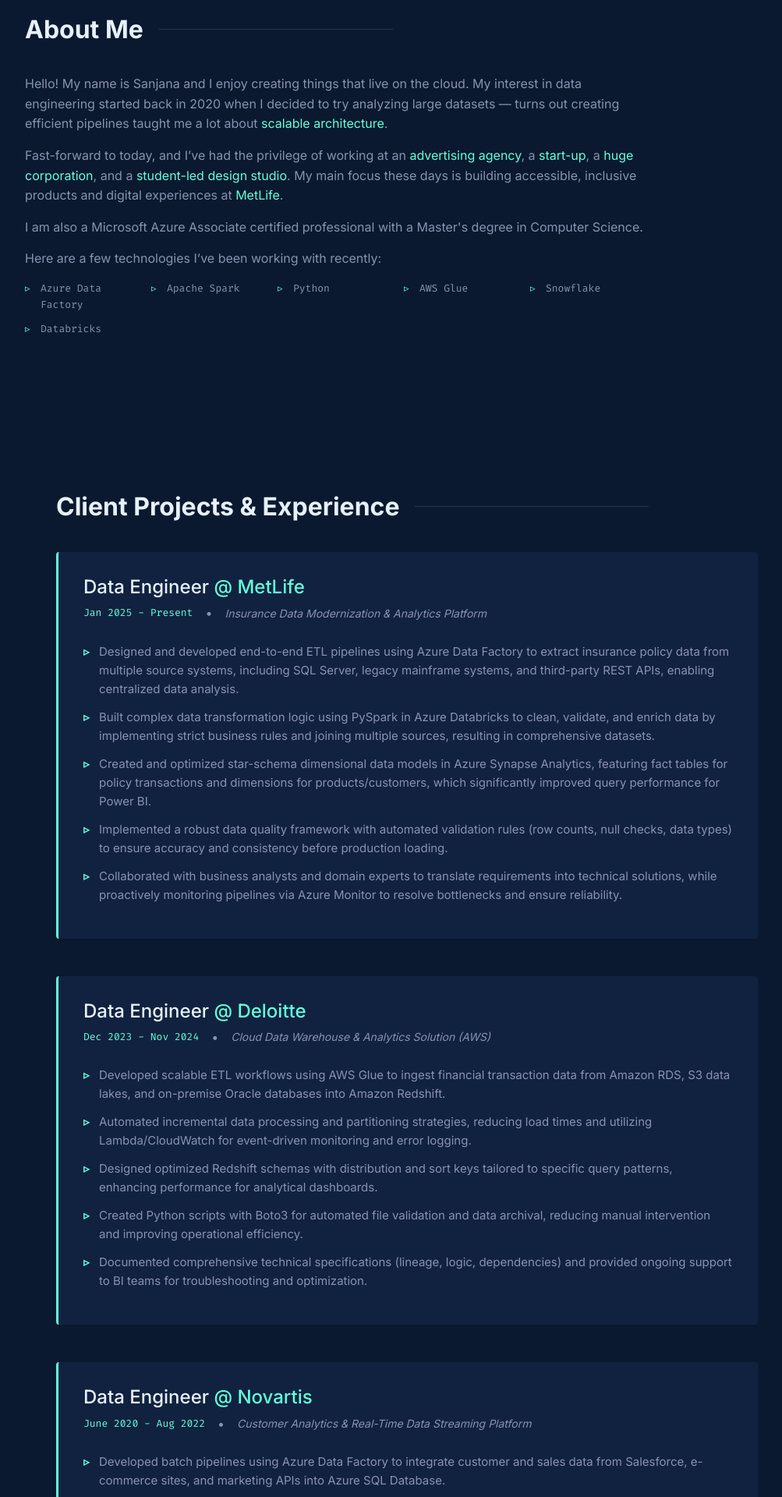
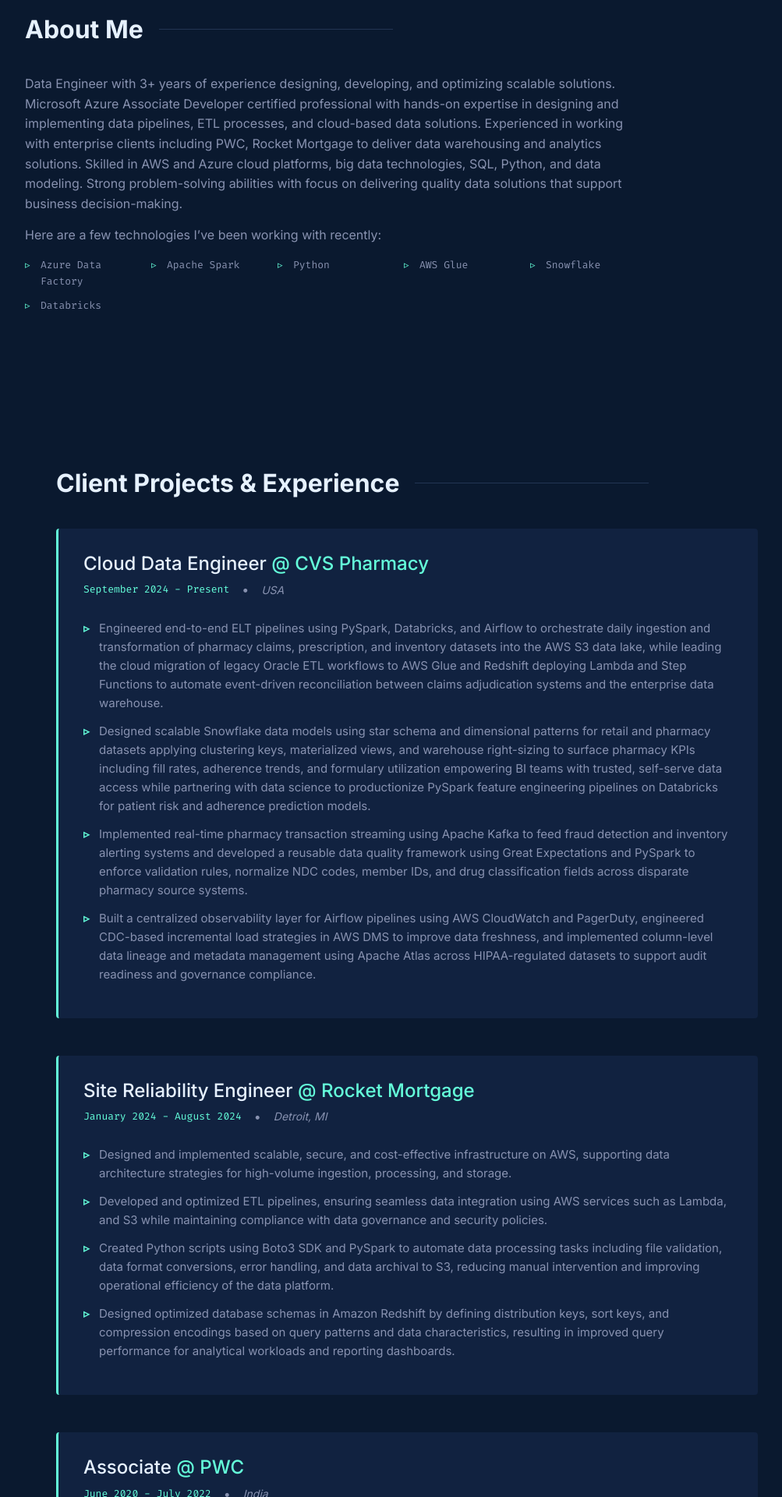
Before and after one commit to sanjanareddy17/Portfolio, a React (Vite) app: page / in a window 1280 px wide. Shown: the part 880-2800 px from the top of the page at 78% size, without its empty margins (118-1121 px from the left). Built offline with nearby package versions, Linux system fonts and the light colour scheme.

Commit message:
feat: updated portfolio with CVS experience, education component, and new data

```diff
--- a/src/App.jsx
+++ b/src/App.jsx
@@ -4,6 +4,7 @@
 import Experience from './components/Experience';
 import Projects from './components/Projects';
 import Skills from './components/Skills';
+import Education from './components/Education';
 import Contact from './components/Contact';
 import Background from './components/Background';
 import { resumeData } from './data';
@@ -20,6 +21,7 @@
         <Experience data={resumeData.experience} />
         <Projects data={resumeData.projects} />
         <Skills data={resumeData.skills} />
+        <Education education={resumeData.education} certifications={resumeData.certifications} />
         <Contact data={resumeData.personal} />
       </div>
 
--- a/src/components/About.jsx
+++ b/src/components/About.jsx
@@ -9,14 +9,9 @@
                 <div style={{ maxWidth: '800px' }}>
                     <div>
                         <p style={{ marginBottom: '15px', color: 'var(--text-secondary)' }}>
-                            Hello! My name is Sanjana and I enjoy creating things that live on the cloud. My interest in data engineering started back in 2020 when I decided to try analyzing large datasets — turns out creating efficient pipelines taught me a lot about <span className="highlight">scalable architecture</span>.
+                            {data.summary}
                         </p>
-                        <p style={{ marginBottom: '15px', color: 'var(--text-secondary)' }}>
-                            Fast-forward to today, and I’ve had the privilege of working at an <span className="highlight">advertising agency</span>, a <span className="highlight">start-up</span>, a <span className="highlight">huge corporation</span>, and a <span className="highlight">student-led design studio</span>. My main focus these days is building accessible, inclusive products and digital experiences at <span className="highlight">MetLife</span>.
-                        </p>
-                        <p style={{ marginBottom: '15px', color: 'var(--text-secondary)' }}>
-                            I am also a Microsoft Azure Associate certified professional with a Master's degree in Computer Science.
-                        </p>
+
                         <p style={{ marginBottom: '15px', color: 'var(--text-secondary)' }}>Here are a few technologies I’ve been working with recently:</p>
                         <ul style={{
                             display: 'grid',
--- /dev/null
+++ b/src/components/Education.jsx
@@ -0,0 +1,67 @@
+import { motion } from 'framer-motion';
+
+const Education = ({ education, certifications }) => {
+    return (
+        <section id="education" style={{ maxWidth: '900px' }}>
+            <div>
+                <h2 className="section-title">Education & Certifications</h2>
+
+                <div style={{ display: 'grid', gridTemplateColumns: 'repeat(auto-fit, minmax(300px, 1fr))', gap: '2rem' }}>
+                    {/* Education */}
+                    <div>
+                        <h3 style={{ fontSize: '20px', color: 'var(--text-primary)', marginBottom: '1.5rem' }}>Education</h3>
+                        <div style={{ display: 'flex', flexDirection: 'column', gap: '1.5rem' }}>
+                            {education.map((edu, index) => (
+                                <motion.div
+                                    key={index}
+                                    initial={{ opacity: 0, y: 20 }}
+                                    whileInView={{ opacity: 1, y: 0 }}
+                                    transition={{ duration: 0.5, delay: index * 0.1 }}
+                                    viewport={{ once: true }}
+                                    style={{
+                                        backgroundColor: 'var(--bg-secondary)',
+                                        padding: '1.5rem',
+                                        borderRadius: '4px',
+                                        borderLeft: '3px solid var(--accent)'
+                                    }}
+                                >
+                                    <h4 style={{ fontSize: '18px', marginBottom: '8px', color: 'var(--text-primary)' }}>{edu.degree}</h4>
+                                    <p style={{ color: 'var(--text-secondary)', marginBottom: '4px' }}>{edu.school}</p>
+                                    <p style={{ fontFamily: 'var(--font-mono)', fontSize: '13px', color: 'var(--accent)', margin: 0 }}>{edu.year}</p>
+                                </motion.div>
+                            ))}
+                        </div>
+                    </div>
+
+                    {/* Certifications */}
+                    <div>
+                        <h3 style={{ fontSize: '20px', color: 'var(--text-primary)', marginBottom: '1.5rem' }}>Certifications</h3>
+                        <div style={{ display: 'flex', flexDirection: 'column', gap: '1rem' }}>
+                            {certifications.map((cert, index) => (
+                                <motion.div
+                                    key={index}
+                                    initial={{ opacity: 0, x: -20 }}
+                                    whileInView={{ opacity: 1, x: 0 }}
+                                    transition={{ duration: 0.5, delay: index * 0.1 }}
+                                    viewport={{ once: true }}
+                                    style={{
+                                        display: 'flex',
+                                        alignItems: 'center',
+                                        padding: '1rem',
+                                        backgroundColor: 'var(--bg-secondary)',
+                                        borderRadius: '4px',
+                                    }}
+                                >
+                                    <span style={{ color: 'var(--accent)', marginRight: '15px', fontSize: '18px' }}>✧</span>
+                                    <span style={{ color: 'var(--text-primary)' }}>{cert}</span>
+                                </motion.div>
+                            ))}
+                        </div>
+                    </div>
+                </div>
+            </div>
+        </section>
+    );
+};
+
+export default Education;
--- a/src/components/Hero.jsx
+++ b/src/components/Hero.jsx
@@ -23,7 +23,7 @@
             </h2>
 
             <p style={{ maxWidth: '540px', fontSize: '18px', color: 'var(--text-secondary)', marginBottom: '50px' }}>
-                I am a data engineer specializing in building scalable ETL pipelines and cloud-based analytics solutions. Currently, I'm focused on delivering data warehousing solutions for enterprise clients at <span style={{ color: 'var(--accent)' }}>MetLife</span>.
+                {data.role} specializing in designing, developing, and optimizing scalable data pipelines and cloud architectures. Currently, I'm focused on engineering end-to-end data workflows at <span style={{ color: 'var(--accent)' }}>CVS Pharmacy</span>.
             </p>
 
             <div>
--- a/src/components/Navbar.jsx
+++ b/src/components/Navbar.jsx
@@ -17,6 +17,7 @@
         { name: 'Experience', href: '#experience' },
         { name: 'Projects', href: '#projects' },
         { name: 'Skills', href: '#skills' },
+        { name: 'Education', href: '#education' },
         { name: 'Contact', href: '#contact' },
     ];
 
--- a/src/components/Projects.jsx
+++ b/src/components/Projects.jsx
@@ -145,10 +145,18 @@
                                                                     color: 'var(--accent)',
                                                                     fontWeight: 'bold'
                                                                 }}>▹</span>
-                                                                <strong style={{ color: 'var(--text-primary)' }}>
-                                                                    {detail.split(':')[0]}:
-                                                                </strong>
-                                                                {detail.substring(detail.indexOf(':') + 1)}
+                                                                {detail.includes(':') ? (
+                                                                    <>
+                                                                        <strong style={{ color: 'var(--text-primary)' }}>
+                                                                            {detail.split(':')[0]}:
+                                                                        </strong>
+                                                                        {detail.substring(detail.indexOf(':') + 1)}
+                                                                    </>
+                                                                ) : (
+                                                                    <span style={{ color: 'var(--text-secondary)' }}>
+                                                                        {detail}
+                                                                    </span>
+                                                                )}
                                                             </li>
                                                         ))}
                                                     </ul>
--- a/src/data.js
+++ b/src/data.js
@@ -2,86 +2,86 @@
   personal: {
     name: "Sanjana Reddy",
     role: "Data Engineer",
-    email: "ch.sanjanareddy7@gmail.com",
-    phone: "+1(872) 221-8379",
+    email: "sanjanachreddy99@gmail.com",
+    phone: "(708) 303-8486",
     linkedin: "www.linkedin.com/in/sanjana-reddy-dataengineer",
-    summary: "Microsoft Azure Associate certified Data Engineer with 4 years of experience and a Master's in Computer Science. Specialized in building scalable ETL pipelines, data warehousing, and cloud-based analytics solutions for enterprise clients like MetLife, Deloitte, and Novartis.",
+    summary: "Data Engineer with 3+ years of experience designing, developing, and optimizing scalable solutions. Microsoft Azure Associate Developer certified professional with hands-on expertise in designing and implementing data pipelines, ETL processes, and cloud-based data solutions. Experienced in working with enterprise clients including PWC, Rocket Mortgage to deliver data warehousing and analytics solutions. Skilled in AWS and Azure cloud platforms, big data technologies, SQL, Python, and data modeling. Strong problem-solving abilities with focus on delivering quality data solutions that support business decision-making.",
     location: "United States"
   },
   experience: [
     {
-      company: "MetLife",
-      role: "Data Engineer",
-      period: "Jan 2025 - Present",
-      description: "Insurance Data Modernization & Analytics Platform",
+      company: "CVS Pharmacy",
+      role: "Cloud Data Engineer",
+      period: "September 2024 - Present",
+      description: "USA",
       highlights: [
-        "Designed and developed end-to-end ETL pipelines using Azure Data Factory to extract insurance policy data from multiple source systems, including SQL Server, legacy mainframe systems, and third-party REST APIs, enabling centralized data analysis.",
-        "Built complex data transformation logic using PySpark in Azure Databricks to clean, validate, and enrich data by implementing strict business rules and joining multiple sources, resulting in comprehensive datasets.",
-        "Created and optimized star-schema dimensional data models in Azure Synapse Analytics, featuring fact tables for policy transactions and dimensions for products/customers, which significantly improved query performance for Power BI.",
-        "Implemented a robust data quality framework with automated validation rules (row counts, null checks, data types) to ensure accuracy and consistency before production loading.",
-        "Collaborated with business analysts and domain experts to translate requirements into technical solutions, while proactively monitoring pipelines via Azure Monitor to resolve bottlenecks and ensure reliability."
+        "Engineered end-to-end ELT pipelines using PySpark, Databricks, and Airflow to orchestrate daily ingestion and transformation of pharmacy claims, prescription, and inventory datasets into the AWS S3 data lake, while leading the cloud migration of legacy Oracle ETL workflows to AWS Glue and Redshift deploying Lambda and Step Functions to automate event-driven reconciliation between claims adjudication systems and the enterprise data warehouse.",
+        "Designed scalable Snowflake data models using star schema and dimensional patterns for retail and pharmacy datasets applying clustering keys, materialized views, and warehouse right-sizing to surface pharmacy KPIs including fill rates, adherence trends, and formulary utilization empowering BI teams with trusted, self-serve data access while partnering with data science to productionize PySpark feature engineering pipelines on Databricks for patient risk and adherence prediction models.",
+        "Implemented real-time pharmacy transaction streaming using Apache Kafka to feed fraud detection and inventory alerting systems and developed a reusable data quality framework using Great Expectations and PySpark to enforce validation rules, normalize NDC codes, member IDs, and drug classification fields across disparate pharmacy source systems.",
+        "Built a centralized observability layer for Airflow pipelines using AWS CloudWatch and PagerDuty, engineered CDC-based incremental load strategies in AWS DMS to improve data freshness, and implemented column-level data lineage and metadata management using Apache Atlas across HIPAA-regulated datasets to support audit readiness and governance compliance."
       ]
     },
     {
-      company: "Deloitte",
-      role: "Data Engineer",
-      period: "Dec 2023 - Nov 2024",
-      description: "Cloud Data Warehouse & Analytics Solution (AWS)",
+      company: "Rocket Mortgage",
+      role: "Site Reliability Engineer",
+      period: "January 2024 - August 2024",
+      description: "Detroit, MI",
       highlights: [
-        "Developed scalable ETL workflows using AWS Glue to ingest financial transaction data from Amazon RDS, S3 data lakes, and on-premise Oracle databases into Amazon Redshift.",
-        "Automated incremental data processing and partitioning strategies, reducing load times and utilizing Lambda/CloudWatch for event-driven monitoring and error logging.",
-        "Designed optimized Redshift schemas with distribution and sort keys tailored to specific query patterns, enhancing performance for analytical dashboards.",
-        "Created Python scripts with Boto3 for automated file validation and data archival, reducing manual intervention and improving operational efficiency.",
-        "Documented comprehensive technical specifications (lineage, logic, dependencies) and provided ongoing support to BI teams for troubleshooting and optimization."
+        "Designed and implemented scalable, secure, and cost-effective infrastructure on AWS, supporting data architecture strategies for high-volume ingestion, processing, and storage.",
+        "Developed and optimized ETL pipelines, ensuring seamless data integration using AWS services such as Lambda, and S3 while maintaining compliance with data governance and security policies.",
+        "Created Python scripts using Boto3 SDK and PySpark to automate data processing tasks including file validation, data format conversions, error handling, and data archival to S3, reducing manual intervention and improving operational efficiency of the data platform.",
+        "Designed optimized database schemas in Amazon Redshift by defining distribution keys, sort keys, and compression encodings based on query patterns and data characteristics, resulting in improved query performance for analytical workloads and reporting dashboards."
       ]
     },
     {
-      company: "Novartis",
-      role: "Data Engineer",
-      period: "June 2020 - Aug 2022",
-      description: "Customer Analytics & Real-Time Data Streaming Platform",
+      company: "PWC",
+      role: "Associate",
+      period: "June 2020 - July 2022",
+      description: "India",
       highlights: [
-        "Developed batch pipelines using Azure Data Factory to integrate customer and sales data from Salesforce, e-commerce sites, and marketing APIs into Azure SQL Database.",
-        "Performed extensive T-SQL and Python-based data cleansing to remove duplicates, handle missing values, and standardize formats for high-quality downstream reporting.",
-        "Created efficient database views and stored procedures to calculate key metrics (CLV, purchase frequency) for executive dashboards.",
-        "Orchestrated complex workflows with ADF triggers and dependency management, ensuring reliable execution and implementing retry logic for fault tolerance.",
-        "Participated in data modeling sessions to design normalized and denormalized schemas that supported both transactional processing and analytical reporting."
+        "Collaborated with clients to gather detailed project requirements, conducted thorough analyses to identify key insights, and engaged with agile teams to prioritize feature requests ensuring clear alignment with objectives while contributing to responsive, user-friendly web development efforts.",
+        "Leveraged company tools and technologies to assess workflow quality, troubleshoot issues, and automate repetitive tasks, significantly enhancing the accuracy and reliability of project deliverables across teams.",
+        "Performed extensive data transformation and cleansing using Python scripts to standardize customer information, remove duplicates, handle missing values, validate data formats, and apply business rules ensuring high-quality data for downstream reporting and analysis.",
+        "Created optimized database views, stored procedures, and functions in Azure SQL Database to aggregate and prepare data for Power BI dashboards, implementing logic to calculate key metrics such as customer lifetime value, purchase frequency, and product performance."
       ]
     }
   ],
   projects: [
     {
-      title: "Telecom Customer Churn Prediction",
-      tech: ["Python", "Scikit-learn", "XGBoost", "Pandas", "Matplotlib", "Seaborn", "NumPy"],
-      description: "An end-to-end machine learning pipeline that predicts customer churn with 87% accuracy, helping telecom companies identify at-risk customers and implement targeted retention strategies.",
-      github: "https://github.com/sanjanareddy17/telecom-churn-prediction",
+      title: "Telecommunication Customer Churn Prediction System",
+      tech: ["Python", "Pandas", "Scikit-learn", "Logistic Regression", "Decision Trees", "Random Forest", "XGBoost"],
+      description: "Machine learning model to predict customer churn in telecommunications industry achieving 87% prediction accuracy.",
+      github: "https://github.com/sanjanareddy17",
       details: [
-        "Dataset & Problem: Analyzed a dataset of 8,000+ customer records with 20+ features including demographics, account information, and service usage patterns to predict customer churn behavior.",
-        "Data Preprocessing: Handled missing values using median/mode imputation, encoded categorical variables with one-hot encoding, and applied StandardScaler for feature normalization to ensure optimal model performance.",
-        "Exploratory Data Analysis: Conducted comprehensive EDA using Pandas and Seaborn to identify key churn drivers such as contract type, tenure, monthly charges, and customer service interactions, revealing that month-to-month contracts had 3x higher churn rates.",
-        "Feature Engineering: Created derived features including customer lifetime value (CLV), average monthly spend ratio, and service usage intensity scores to capture complex customer behavior patterns.",
-        "Model Development: Implemented and compared three algorithms - Logistic Regression (baseline: 76% accuracy), Random Forest (83% accuracy), and XGBoost (87% accuracy with AUC-ROC of 0.91).",
-        "Model Optimization: Performed hyperparameter tuning using GridSearchCV with 5-fold cross-validation, optimizing learning rate, max depth, and min_child_weight for XGBoost to prevent overfitting.",
-        "Evaluation & Insights: Achieved precision of 0.84 and recall of 0.89, with confusion matrix analysis showing the model correctly identified 89% of churners. Feature importance analysis revealed contract type, tenure, and monthly charges as top predictors.",
-        "Business Impact: Developed actionable retention strategies based on model predictions, including targeted offers for high-risk customers and contract incentives, potentially reducing churn by 25-30%."
+        "Built comprehensive machine learning model to predict customer churn in telecommunications industry using Python, Pandas, and Scikit-learn libraries, analyzing dataset of customer records and achieving 87% prediction accuracy.",
+        "Performed extensive data preprocessing and feature engineering including handling missing values through imputation techniques, encoding categorical variables, and scaling numerical features.",
+        "Trained and evaluated multiple machine learning classification models including Logistic Regression, Decision Trees, Random Forest, and XGBoost, using cross-validation techniques and comparing models based on accuracy, precision, recall, and F1-score metrics."
       ]
     }
   ],
   skills: {
-    "Cloud Platforms": ["Azure (Data Factory, Synapse, Databricks, Blob Storage)", "AWS (S3, Redshift, Glue, Lambda, EMR)", "GCP (BigQuery, Dataflow)"],
-    "Big Data": ["Apache Spark", "PySpark", "Hadoop", "Kafka", "Hive", "Airflow"],
-    "Languages": ["Python", "SQL", "Scala", "Java", "Shell Scripting"],
-    "Databases": ["SQL Server", "PostgreSQL", "Snowflake", "MongoDB", "Cosmos DB", "Oracle"],
-    "DevOps & Tools": ["Git", "Docker", "Kubernetes", "CI/CD", "Terraform", "Jenkins", "Jira"]
+    "Cloud Platforms": ["Microsoft Azure (Data Factory, Synapse Analytics, Databricks, Data Lake Storage, Blob Storage, HDInsight)", "AWS (S3, Redshift, Glue, EMR, Lambda)", "Google Cloud Platform (BigQuery, Cloud Storage, Dataflow)"],
+    "Big Data Technologies": ["Apache Spark", "Hadoop", "Kafka", "Hive", "HBase", "Airflow", "Databricks", "PySpark", "Spark SQL"],
+    "Programming Languages": ["Python", "SQL", "Scala", "Java", "Shell Scripting", "PL/SQL"],
+    "Databases": ["SQL Server", "PostgreSQL", "MySQL", "Oracle", "MongoDB", "Cassandra", "Snowflake", "Azure SQL Database", "Cosmos DB"],
+    "ETL/Data Integration": ["Azure Data Factory", "Talend", "Informatica", "dbt", "Azure Synapse Pipelines"],
+    "Data Visualization": ["Power BI", "Tableau", "Looker", "Azure Analysis Services"],
+    "Machine Learning & AI": ["Scikit-learn", "TensorFlow", "PyTorch", "Azure Machine Learning", "MLflow", "Predictive Modeling", "Classification", "Regression"],
+    "DevOps & Tools": ["Git", "Azure DevOps", "Jenkins", "Docker", "Kubernetes", "CI/CD Pipelines", "Terraform", "Jira", "Agile/Scrum"]
   },
   education: [
     {
-      degree: "Master of Science in Computer Science",
-      year: "2023"
+      degree: "Master’s in Computer Science",
+      school: "Governors State University, USA",
+      year: "Aug 2022 - Dec 2023"
     },
     {
-      degree: "Bachelor of Technology in Computer Science",
-      year: "2020"
+      degree: "Bachelor’s in Computer Science",
+      school: "JNTUH, India",
+      year: "Jun 2016 - Oct 2020"
     }
+  ],
+  certifications: [
+    "Microsoft Azure Associate Developer"
   ]
 };
```
